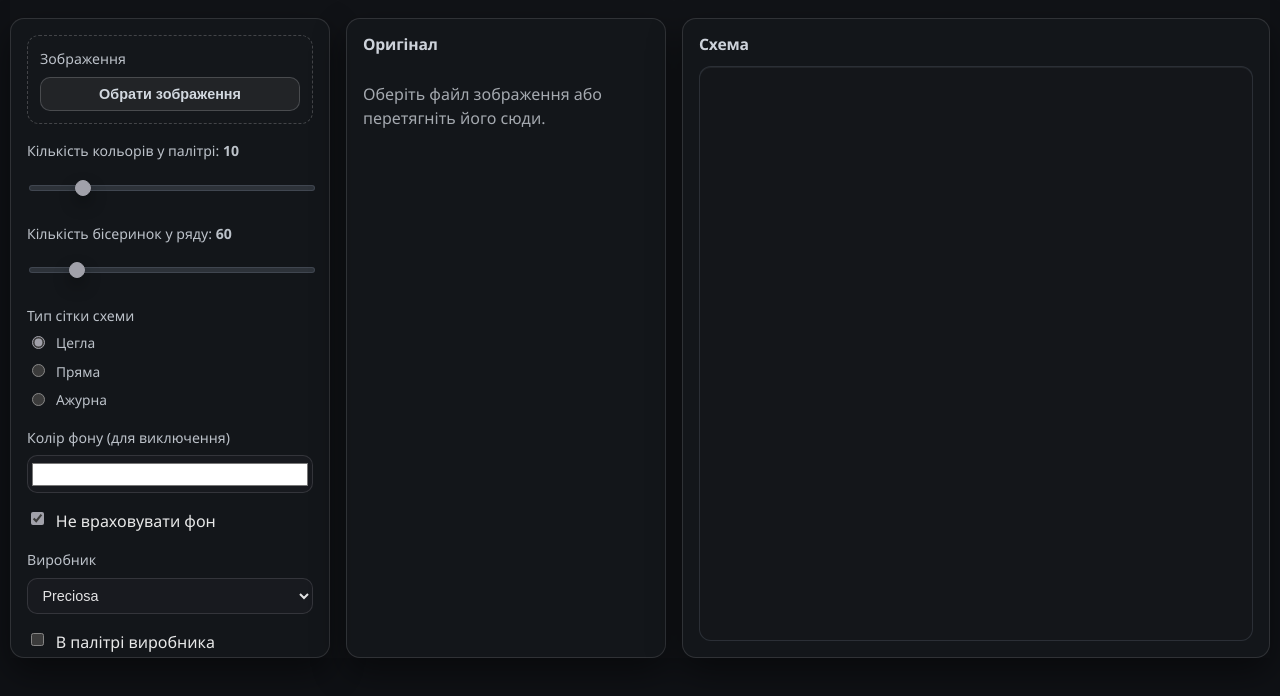
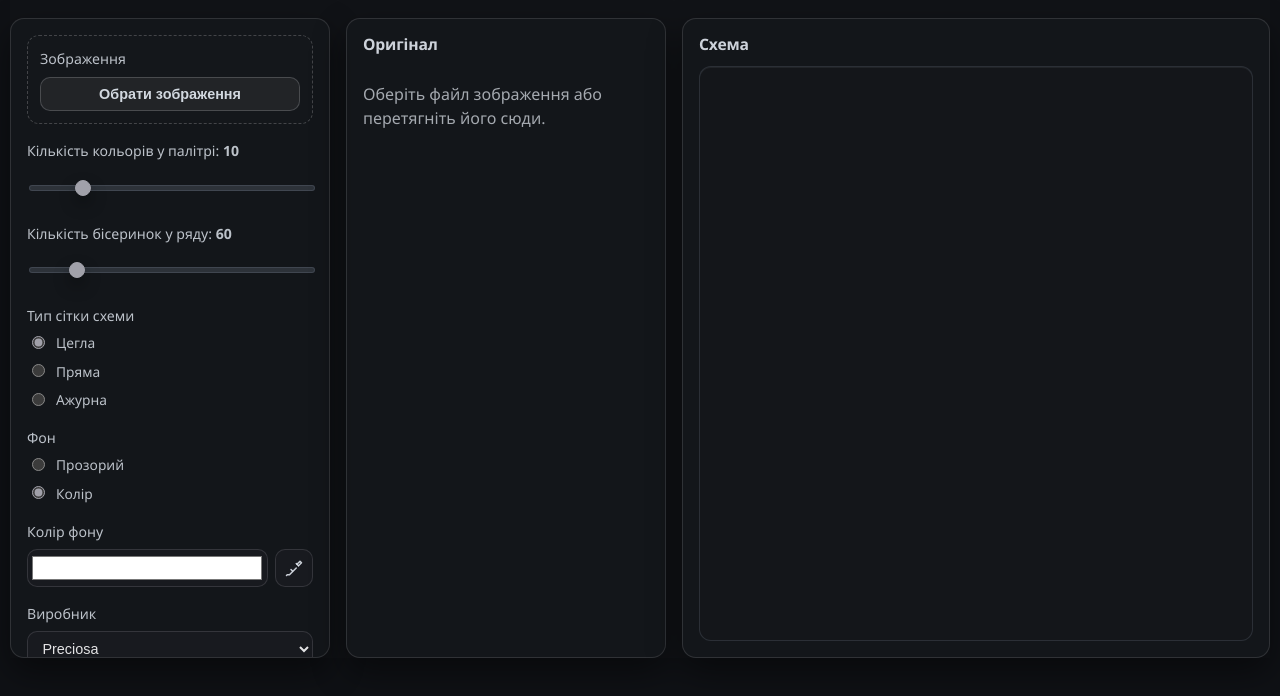
Before and after one commit to odrick/bead-scheme, a React (Vite) app: page / in a window 1280 px wide. Shown: the top 696 px of the page. Built offline with nearby package versions, Linux system fonts and the light colour scheme.

Commit message:
Improvements

```diff
--- a/src/App.css
+++ b/src/App.css
@@ -121,6 +121,46 @@ input[type="color"] {
     background: var(--card-strong);
     border-radius: 10px;
     border: 1px solid var(--border);
+}
+
+.color-field-row {
+    display: flex;
+    gap: 0.45rem;
+    align-items: stretch;
+}
+
+.color-field-row input[type="color"] {
+    flex: 1;
+    min-width: 0;
+}
+
+.eyedropper-button {
+    flex-shrink: 0;
+    width: 38px;
+    height: 38px;
+    display: inline-flex;
+    align-items: center;
+    justify-content: center;
+    padding: 0;
+    border-radius: 10px;
+    border: 1px solid var(--border);
+    background: var(--card-strong);
+    color: rgba(226, 232, 240, 0.88);
+    cursor: pointer;
+    transition:
+        border-color 0.15s ease,
+        background 0.15s ease,
+        opacity 0.15s ease;
+}
+
+.eyedropper-button:hover:not(:disabled) {
+    border-color: rgba(255, 255, 255, 0.3);
+    background: rgba(255, 255, 255, 0.1);
+}
+
+.eyedropper-button:disabled {
+    opacity: 0.4;
+    cursor: not-allowed;
 }
 
 input[type="range"] {
--- a/src/App.tsx
+++ b/src/App.tsx
@@ -60,12 +60,12 @@ export default function App() {
                         onBeadsPerRowChange={patternModel.setBeadsPerRow}
                         gridLayout={patternModel.gridLayout}
                         onGridLayoutChange={patternModel.setGridLayout}
+                        backgroundMode={patternModel.backgroundMode}
+                        onBackgroundModeChange={
+                            patternModel.setBackgroundMode
+                        }
                         backgroundHex={patternModel.backgroundHex}
                         onBackgroundHexChange={patternModel.setBackgroundHex}
-                        ignoreBackground={patternModel.ignoreBackground}
-                        onIgnoreBackgroundChange={
-                            patternModel.setIgnoreBackground
-                        }
                         catalogs={BEAD_CATALOGS}
                         beadCatalog={patternModel.beadCatalog}
                         onBeadCatalogChange={patternModel.setBeadCatalogId}
--- /dev/null
+++ b/src/components/controls/BackgroundColorField.tsx
@@ -0,0 +1,166 @@
+import { useCallback, useEffect, useRef, useState } from "react";
+import {
+    isEyedropperSupported,
+    pickScreenColor,
+} from "../../features/color/eyedropper";
+
+const COMMIT_DEBOUNCE_MS = 180;
+
+type BackgroundColorFieldProps = {
+    value: string;
+    onCommit: (hex: string) => void;
+};
+
+export function BackgroundColorField({
+    value,
+    onCommit,
+}: BackgroundColorFieldProps) {
+    const [draftHex, setDraftHex] = useState(value);
+    const inputRef = useRef<HTMLInputElement>(null);
+    const draftHexRef = useRef(value);
+    const committedHexRef = useRef(value);
+    const onCommitRef = useRef(onCommit);
+    const commitDebounceRef = useRef<ReturnType<typeof setTimeout> | null>(
+        null,
+    );
+    const eyedropperAvailable = isEyedropperSupported();
+
+    onCommitRef.current = onCommit;
+    committedHexRef.current = value;
+    draftHexRef.current = draftHex;
+
+    useEffect(() => {
+        setDraftHex(value);
+        draftHexRef.current = value;
+    }, [value]);
+
+    const commit = useCallback((hex: string) => {
+        setDraftHex(hex);
+        draftHexRef.current = hex;
+        if (hex !== committedHexRef.current) {
+            onCommitRef.current(hex);
+        }
+    }, []);
+
+    const flushCommit = useCallback(() => {
+        if (commitDebounceRef.current) {
+            clearTimeout(commitDebounceRef.current);
+            commitDebounceRef.current = null;
+        }
+
+        const hex = draftHexRef.current;
+        if (hex !== committedHexRef.current) {
+            commit(hex);
+        }
+    }, [commit]);
+
+    const scheduleCommit = useCallback(() => {
+        if (commitDebounceRef.current) {
+            clearTimeout(commitDebounceRef.current);
+        }
+
+        commitDebounceRef.current = setTimeout(() => {
+            commitDebounceRef.current = null;
+            flushCommit();
+        }, COMMIT_DEBOUNCE_MS);
+    }, [flushCommit]);
+
+    const applyDraft = useCallback(
+        (hex: string) => {
+            draftHexRef.current = hex;
+            setDraftHex(hex);
+            scheduleCommit();
+        },
+        [scheduleCommit],
+    );
+
+    useEffect(() => {
+        const input = inputRef.current;
+        if (!input) return;
+
+        const onNativeInput = () => {
+            applyDraft(input.value);
+        };
+
+        const onNativeChange = () => {
+            applyDraft(input.value);
+            flushCommit();
+        };
+
+        input.addEventListener("input", onNativeInput);
+        input.addEventListener("change", onNativeChange);
+        input.addEventListener("blur", flushCommit);
+
+        const onRelease = () => {
+            flushCommit();
+        };
+
+        document.addEventListener("pointerup", onRelease, true);
+        document.addEventListener("mouseup", onRelease, true);
+        window.addEventListener("focus", onRelease);
+
+        return () => {
+            input.removeEventListener("input", onNativeInput);
+            input.removeEventListener("change", onNativeChange);
+            input.removeEventListener("blur", flushCommit);
+            document.removeEventListener("pointerup", onRelease, true);
+            document.removeEventListener("mouseup", onRelease, true);
+            window.removeEventListener("focus", onRelease);
+
+            if (commitDebounceRef.current) {
+                clearTimeout(commitDebounceRef.current);
+            }
+        };
+    }, [applyDraft, flushCommit]);
+
+    const handleEyedropper = useCallback(async () => {
+        if (commitDebounceRef.current) {
+            clearTimeout(commitDebounceRef.current);
+            commitDebounceRef.current = null;
+        }
+
+        const picked = await pickScreenColor();
+        if (picked) commit(picked);
+    }, [commit]);
+
+    return (
+        <div className="color-field-row">
+            <input ref={inputRef} type="color" value={draftHex} />
+            <button
+                type="button"
+                className="eyedropper-button"
+                disabled={!eyedropperAvailable}
+                title={
+                    eyedropperAvailable
+                        ? "Піпетка — вибрати колір з екрана"
+                        : "Піпетка доступна в Chrome та Edge"
+                }
+                aria-label="Піпетка — вибрати колір з екрана"
+                onClick={() => void handleEyedropper()}
+            >
+                <EyedropperIcon />
+            </button>
+        </div>
+    );
+}
+
+function EyedropperIcon() {
+    return (
+        <svg
+            width="18"
+            height="18"
+            viewBox="0 0 24 24"
+            fill="none"
+            stroke="currentColor"
+            strokeWidth="2"
+            strokeLinecap="round"
+            strokeLinejoin="round"
+            aria-hidden
+        >
+            <path d="m2 22 1-1h3l9-9" />
+            <path d="M15 6l3 3" />
+            <path d="m18 9 4-4-2-2-4 4" />
+            <path d="m8 14 2 2" />
+        </svg>
+    );
+}
--- a/src/components/controls/SettingsPanel.tsx
+++ b/src/components/controls/SettingsPanel.tsx
@@ -1,6 +1,7 @@
 import type { DragEventHandler, RefObject } from "react";
 import { type PreparedBeadCatalog } from "../../beadCatalog";
-import type { GridLayout } from "../../beadMath";
+import { BackgroundColorField } from "./BackgroundColorField";
+import type { BackgroundMode, GridLayout } from "../../beadMath";
 import type { CanvasBackground } from "../../features/preview/canvasUtils";
 import {
     PREVIEW_ZOOM_MAX,
@@ -21,10 +22,10 @@ type SettingsPanelProps = {
     onBeadsPerRowChange: (value: number) => void;
     gridLayout: GridLayout;
     onGridLayoutChange: (value: GridLayout) => void;
+    backgroundMode: BackgroundMode;
+    onBackgroundModeChange: (value: BackgroundMode) => void;
     backgroundHex: string;
     onBackgroundHexChange: (value: string) => void;
-    ignoreBackground: boolean;
-    onIgnoreBackgroundChange: (value: boolean) => void;
     catalogs: PreparedBeadCatalog[];
     beadCatalog: PreparedBeadCatalog;
     onBeadCatalogChange: (value: string) => void;
@@ -53,10 +54,10 @@ export function SettingsPanel({
     onBeadsPerRowChange,
     gridLayout,
     onGridLayoutChange,
+    backgroundMode,
+    onBackgroundModeChange,
     backgroundHex,
     onBackgroundHexChange,
-    ignoreBackground,
-    onIgnoreBackgroundChange,
     catalogs,
     beadCatalog,
     onBeadCatalogChange,
@@ -164,27 +165,41 @@ export function SettingsPanel({
                 </div>
             </div>
 
-            <label className="field">
-                <span className="label">Колір фону (для виключення)</span>
+            <div className="field">
+                <span className="label">Фон</span>
+                <div className="layout-toggle">
+                    <label className="layout-option">
                         <input
-                    type="color"
-                    value={backgroundHex}
-                    onChange={(event) =>
-                        onBackgroundHexChange(event.target.value)
+                            type="radio"
+                            name="imageBackground"
+                            checked={backgroundMode === "transparent"}
+                            onChange={() =>
+                                onBackgroundModeChange("transparent")
                             }
                         />
+                        Прозорий
                     </label>
+                    <label className="layout-option">
+                        <input
+                            type="radio"
+                            name="imageBackground"
+                            checked={backgroundMode === "color"}
+                            onChange={() => onBackgroundModeChange("color")}
+                        />
+                        Колір
+                    </label>
+                </div>
+            </div>
 
-            <label className="field checkbox">
-                <input
-                    type="checkbox"
-                    checked={ignoreBackground}
-                    onChange={(event) =>
-                        onIgnoreBackgroundChange(event.target.checked)
-                    }
+            {backgroundMode === "color" ? (
+                <label className="field">
+                    <span className="label">Колір фону</span>
+                    <BackgroundColorField
+                        value={backgroundHex}
+                        onCommit={onBackgroundHexChange}
                     />
-                <span>Не враховувати фон</span>
                 </label>
+            ) : null}
 
             <label className="field">
                 <span className="label">Виробник</span>
--- /dev/null
+++ b/src/features/color/eyedropper.ts
@@ -0,0 +1,18 @@
+/** Чи доступний системний піпетник (Chrome, Edge, Opera). */
+export function isEyedropperSupported(): boolean {
+    return typeof window !== "undefined" && "EyeDropper" in window;
+}
+
+/** Повертає #rrggbb або null, якщо скасовано / недоступно. */
+export async function pickScreenColor(): Promise<string | null> {
+    if (!isEyedropperSupported()) return null;
+
+    try {
+        const dropper = new EyeDropper();
+        const { sRGBHex } = await dropper.open();
+
+        return sRGBHex;
+    } catch {
+        return null;
+    }
+}
--- a/src/features/pattern/usePatternModel.ts
+++ b/src/features/pattern/usePatternModel.ts
@@ -10,6 +10,7 @@ import {
     countBeadsByPaletteIndex,
     extractPalette,
     parseHexColor,
+    type BackgroundMode,
     type BrickCell,
     type GridLayout,
     type RGB,
@@ -36,10 +37,10 @@ type PatternModel = {
     setBeadsPerRow: (value: number) => void;
     gridLayout: GridLayout;
     setGridLayout: (value: GridLayout) => void;
+    backgroundMode: BackgroundMode;
+    setBackgroundMode: (value: BackgroundMode) => void;
     backgroundHex: string;
     setBackgroundHex: (value: string) => void;
-    ignoreBackground: boolean;
-    setIgnoreBackground: (value: boolean) => void;
     previewZoom: number;
     setPreviewZoom: Dispatch<SetStateAction<number>>;
     canvasBackground: CanvasBackground;
@@ -64,8 +65,9 @@ export function usePatternModel(bitmap: HTMLImageElement | null): PatternModel {
     const [paletteSize, setPaletteSize] = useState(10);
     const [beadsPerRow, setBeadsPerRow] = useState(60);
     const [gridLayout, setGridLayout] = useState<GridLayout>("brick");
+    const [backgroundMode, setBackgroundMode] =
+        useState<BackgroundMode>("color");
     const [backgroundHex, setBackgroundHex] = useState(DEFAULT_BG);
-    const [ignoreBackground, setIgnoreBackground] = useState(true);
     const [previewZoom, setPreviewZoomState] = useState(1.2);
     const setPreviewZoom = useCallback((value: SetStateAction<number>) => {
         setPreviewZoomState((prev) => {
@@ -102,16 +104,17 @@ export function usePatternModel(bitmap: HTMLImageElement | null): PatternModel {
         }
 
         const imageData = loadImageToImageData(bitmap);
-        const palette = extractPalette(imageData, paletteSize, {
-            ignoreBackground,
+        const backgroundFilter = {
+            mode: backgroundMode,
             background: backgroundRgb,
             bgThresholdSq: BG_MATCH_SQ,
+        };
+        const palette = extractPalette(imageData, paletteSize, {
+            ...backgroundFilter,
             sampleStep: PALETTE_SAMPLE_STEP,
         });
         const cells = buildBrickGrid(imageData, cellSizePx, palette, {
-            ignoreBackground,
-            background: backgroundRgb,
-            bgThresholdSq: BG_MATCH_SQ,
+            ...backgroundFilter,
             layout: gridLayout,
         });
 
@@ -121,7 +124,7 @@ export function usePatternModel(bitmap: HTMLImageElement | null): PatternModel {
         paletteSize,
         cellSizePx,
         backgroundRgb,
-        ignoreBackground,
+        backgroundMode,
         gridLayout,
     ]);
 
@@ -162,10 +165,10 @@ export function usePatternModel(bitmap: HTMLImageElement | null): PatternModel {
         setBeadsPerRow,
         gridLayout,
         setGridLayout,
+        backgroundMode,
+        setBackgroundMode,
         backgroundHex,
         setBackgroundHex,
-        ignoreBackground,
-        setIgnoreBackground,
         previewZoom,
         setPreviewZoom,
         canvasBackground,
```
Also changed, not shown: src/beadMath.ts (+75 -31 lines), src/vite-env.d.ts (+17 -0 lines). Lines whose indentation alone changed are shown as unchanged.
